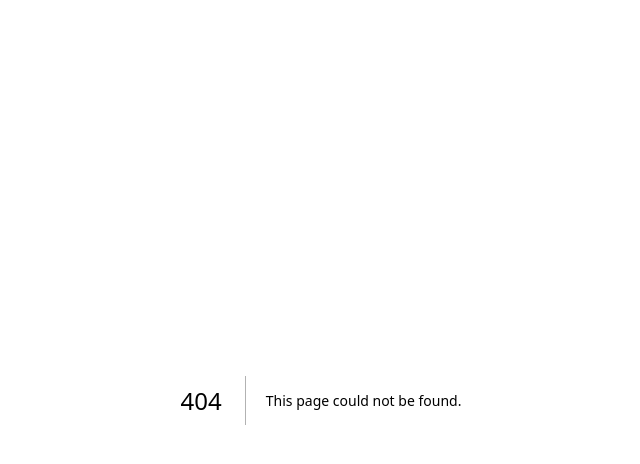
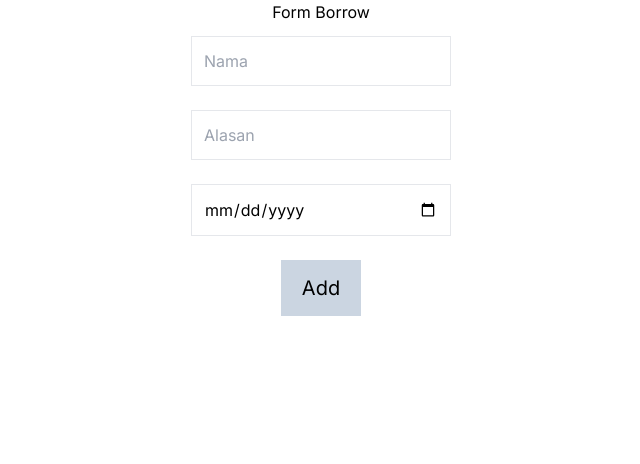
Before and after one commit to Teheft1/Firebase_try, a Next.js app: page /formadd/1 in a window 1280 px wide. Before the commit this address had no page. Shown: the top 464 px of the page, without its empty margins (319-959 px from the left). Built offline with nearby package versions, Linux system fonts and the light colour scheme; no server answers.

Commit message:
creating simple form for user to add borrow

```diff
--- /dev/null
+++ b/app/formadd/[slug]/page.js
@@ -0,0 +1,87 @@
+"use client";
+import {
+  setDoc,
+  collection,
+  getDoc,
+  doc,
+  Timestamp,
+  FieldValue,
+  addDoc,
+  add,
+} from "firebase/firestore";
+import { useParams } from "next/navigation";
+import { db } from "@/Firebase";
+import React, { useState } from "react";
+
+const Formadd = () => {
+  const { slug } = useParams();
+  const [Newborrow, setNewBorrow] = useState({
+    name: "",
+    kindOf: "",
+    Dates: "",
+  });
+
+  const AddBorrow = async (e) => {
+    e.preventDefault();
+    const docref = collection(db, "laboratory");
+    const idref = doc(docref, slug);
+    const insid = collection(idref, "borrow");
+
+    if (
+      Newborrow.name !== "" &&
+      Newborrow.kindOf !== "" &&
+      Newborrow.Dates != ""
+    ) {
+      console.log(new Date(Newborrow.Dates).toDateString());
+      const d = new Date(Newborrow.Dates);
+      console.log(d);
+      await setDoc(doc(insid), {
+        name: Newborrow.name,
+        kindOf: Newborrow.kindOf,
+        Dates: new Date(Newborrow.Dates),
+      });
+      setNewBorrow({ name: "", kindOf: "", Dates: "" });
+      alert("data added succesfully");
+    } else {
+      alert("isi Semua data");
+    }
+  };
+  return (
+    <div className="flex flex-col items-center">
+      <h1>Form Borrow</h1>
+      <div className="flex flex-col">
+        <input
+          type="text"
+          placeholder="Nama"
+          onChange={(e) => setNewBorrow({ ...Newborrow, name: e.target.value })}
+          className="col-span-3 p-3 border my-3 text-black"
+        ></input>
+        <input
+          type="text"
+          placeholder="Alasan"
+          onChange={(e) =>
+            setNewBorrow({ ...Newborrow, kindOf: e.target.value })
+          }
+          className="col-span-3 p-3 border my-3 text-black"
+        ></input>
+        <input
+          type="date"
+          placeholder="Tanggal"
+          onChange={(e) =>
+            setNewBorrow({ ...Newborrow, Dates: e.target.value })
+          }
+          className="col-span-3 p-3 border my-3 text-black"
+        ></input>
+      </div>
+      <button
+        onClick={AddBorrow}
+        type="submit"
+        className="bg-slate-300 hover:bg-slate-500 p-3 text-xl w-20 my-3 h-14"
+      >
+        Add
+      </button>
+    </div>
+  );
+};
+
+export default Formadd;
```
